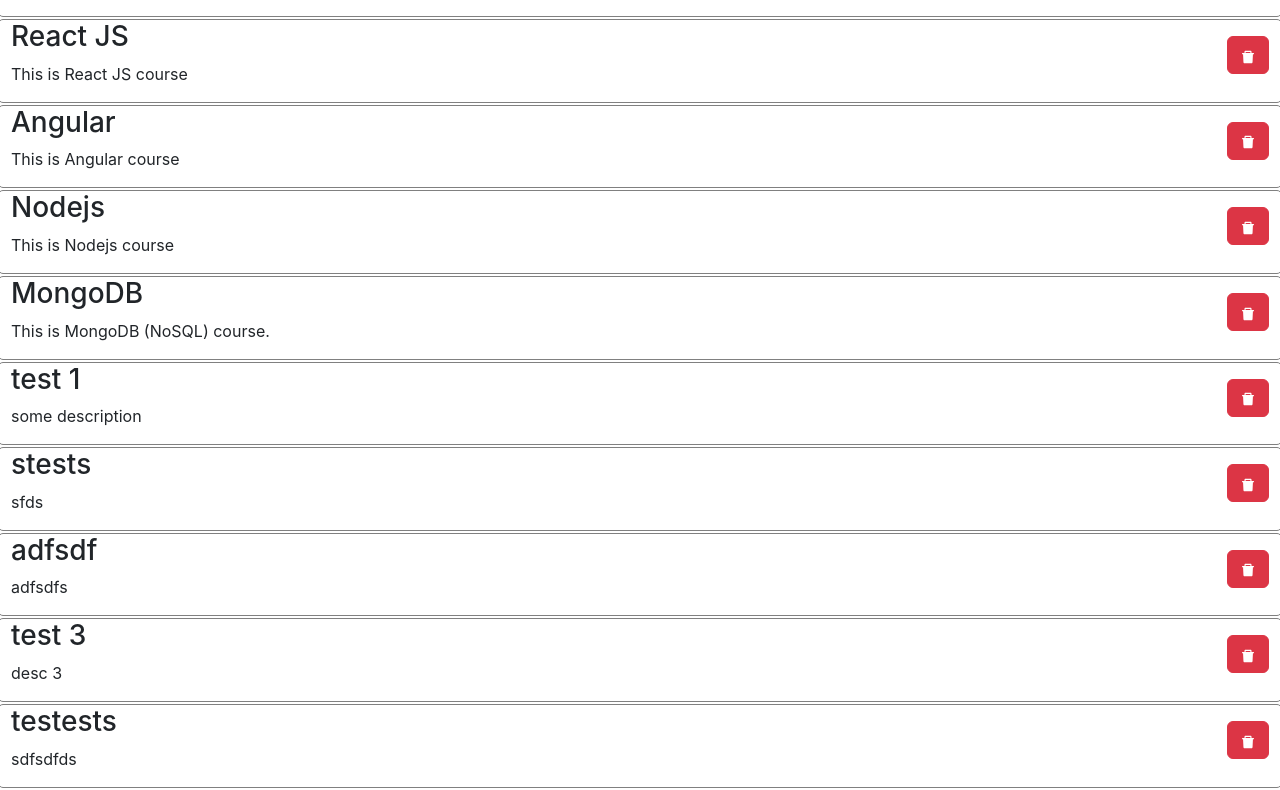
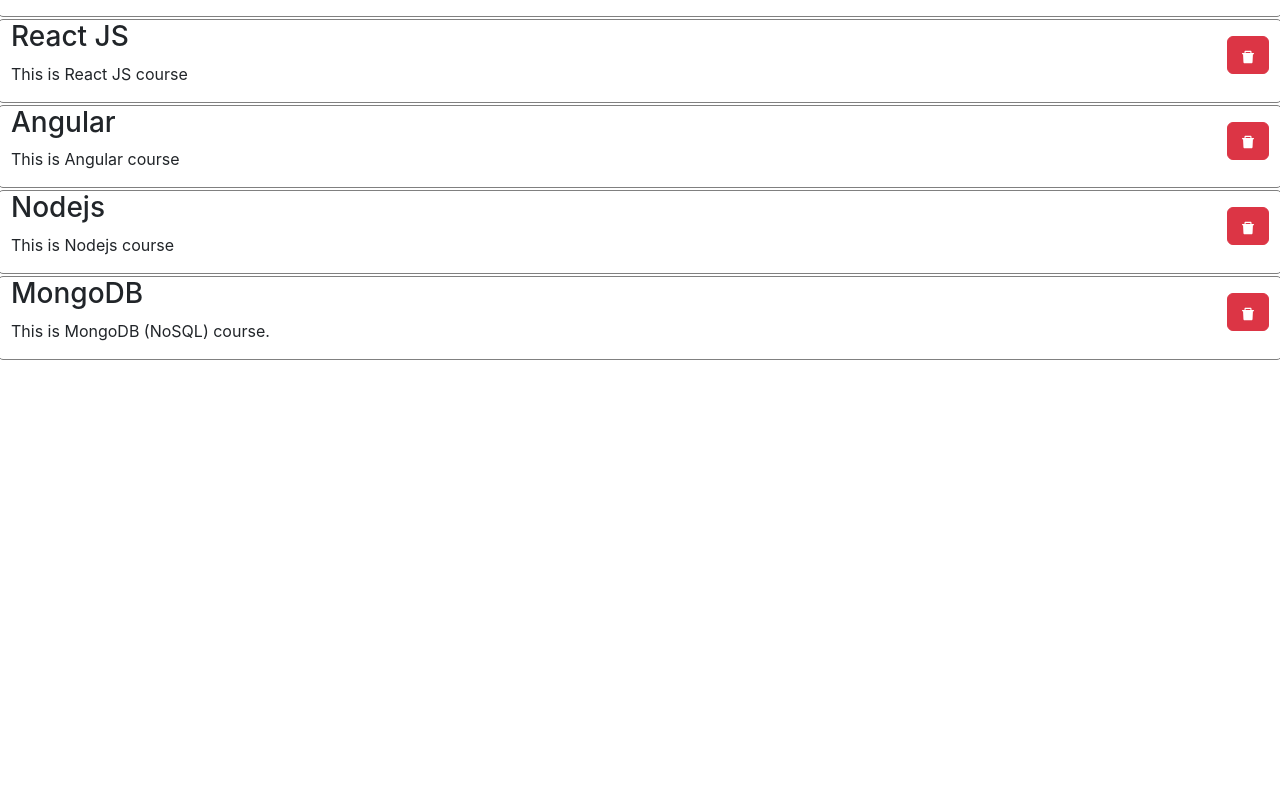
Before and after one commit to dineshgopalchand/mern-31, a React (Create React App) app in the folder react-session/: page / in a window 1280 px wide. Shown: the part 403-1193 px from the top of the page. After the commit the page ends 800 px from the top, so only its background shows below. Built offline with nearby package versions, Linux system fonts and the light colour scheme; data requests are answered from the project's data file.

Commit message:
Fetch delete operation introduced

```diff
--- a/react-session/mock/db.json
+++ b/react-session/mock/db.json
@@ -51,31 +51,6 @@
       "id": 7,
       "name": "MongoDB",
       "details": "This is MongoDB (NoSQL) course."
-    },
-    {
-      "name": "test 1",
-      "details": "some description",
-      "id": 8
-    },
-    {
-      "name": "stests",
-      "details": "sfds",
-      "id": 9
-    },
-    {
-      "name": "adfsdf",
-      "details": "adfsdfs",
-      "id": 10
-    },
-    {
-      "name": "test 3",
-      "details": "desc 3",
-      "id": 11
-    },
-    {
-      "name": "testests",
-      "details": "sdfsdfds",
-      "id": 12
     }
   ]
 }
--- a/react-session/src/CourseList.jsx
+++ b/react-session/src/CourseList.jsx
@@ -1,6 +1,7 @@
 import React, { useEffect, useState } from "react";
 import Courses from "./Courses";
 import AddCourse from "./AddCourse";
+
 const CourseList = () => {
   const title = "Courses List";
   const [courseList, setCourseList] = useState([]);
@@ -47,6 +48,26 @@
         console.log(err);
       });
   }
+  const deleteCourse=(id)=>{
+    fetch(`http://localhost:4110/courses/${id}`, {
+      method: "DELETE",
+    }).then(res=>{
+      if (res.ok) {
+        return res;
+      } else {
+        return Promise.reject({
+          message: "Course don't exits",
+          status: res.status,
+        });
+      }
+    }).then(res=>{
+      setCourseList((prev) => {
+        return prev.filter(course=>course.id!==id);
+      });
+    }).catch(err=>{
+      console.log(err);
+    })
+  }
 
   return (
     <div>
@@ -73,7 +94,7 @@
       <hr />
       <div>This is a course details block</div>
       {courseList.map((course) => {
-        return <Courses course={course} key={course.id} />;
+        return <Courses course={course} key={course.id} deleteCourse={deleteCourse} />;
       })}
     </div>
   );
--- a/react-session/src/Courses.jsx
+++ b/react-session/src/Courses.jsx
@@ -1,20 +1,25 @@
 import React from "react";
 import Styles from "./Courses.module.css";
-import {AiFillDelete} from 'react-icons/ai';
+import { AiFillDelete } from "react-icons/ai";
 import { Col, Row } from "react-bootstrap";
 
 const Courses = (props) => {
-
-  const { course } = props; // destructing props
-
+  const { course, deleteCourse } = props; // destructing props
+  const deleteItem = (courseInfo) => {
+    // console.log(courseInfo.id);
+    deleteCourse(courseInfo.id);
+  };
   return (
-    <Row className={Styles.courseItem} >
-      <Col  ><h3>{course?.name}</h3>
-      <p>{course?.details}</p></Col>
-      <Col md="auto" className="mt-3"> <button className="btn btn-danger"><AiFillDelete /></button></Col>
-
-
-
+    <Row className={Styles.courseItem}>
+      <Col>
+        <h3>{course?.name}</h3>
+        <p>{course?.details}</p>
+      </Col>
+      <Col md="auto" className="mt-3">
+        <button className="btn btn-danger" onClick={() => deleteItem(course)}>
+          <AiFillDelete />
+        </button>
+      </Col>
     </Row>
   );
 };
```
